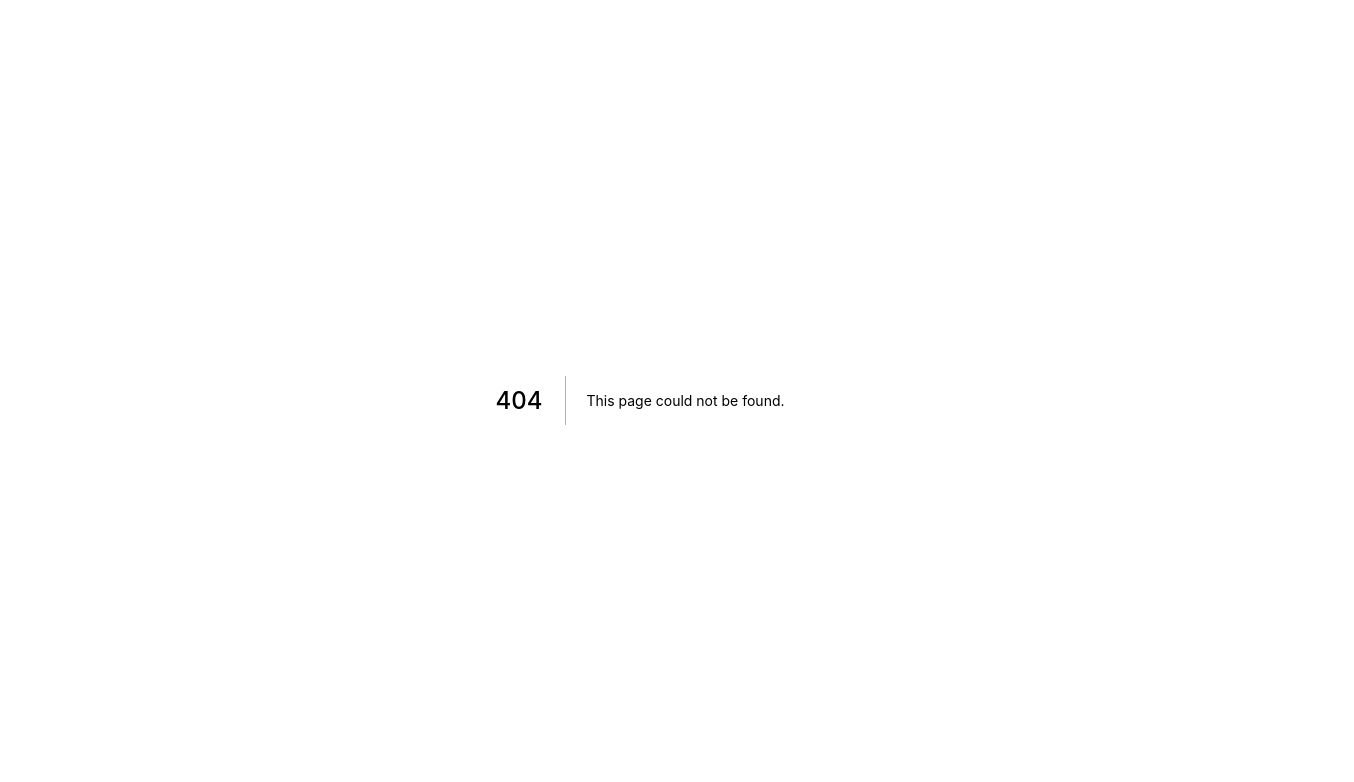
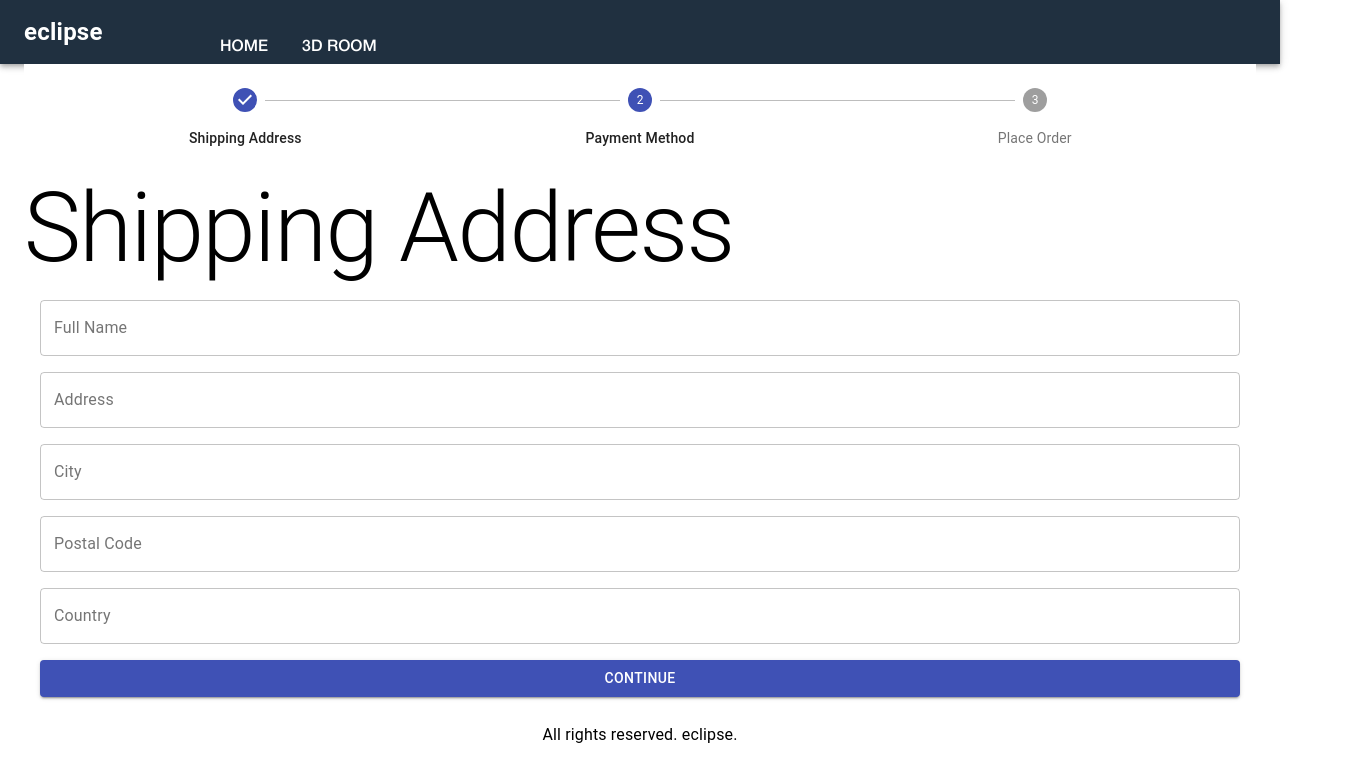
Before and after one commit to twipzz3/webstore, a Next.js app: page /shipping in a window 1280 px wide. Before the commit this address had no page. Shown: the top 782 px of the page, 1354 px wide, since content can reach past the window. Built offline with nearby package versions, Linux system fonts and the light colour scheme.

Commit message:
added shipping page

```diff
--- /dev/null
+++ b/components/checkoutWizard.js
@@ -0,0 +1,14 @@
+import { Step, StepLabel, Stepper } from '@material-ui/core';
+import React from 'react';
+
+export default function CheckoutWizard({ activeStep = 0 }) {
+  return (
+    <Stepper activeStep={activeStep} alternativeLabel>
+      {['Shipping Address', 'Payment Method', 'Place Order'].map((step) => (
+        <Step key={step}>
+          <StepLabel>{step}</StepLabel>
+        </Step>
+      ))}
+    </Stepper>
+  );
+}
--- a/package.json
+++ b/package.json
@@ -15,7 +15,8 @@
     "next": "12.0.10",
     "next-connect": "^0.12.1",
     "react": "17.0.2",
-    "react-dom": "17.0.2"
+    "react-dom": "17.0.2",
+    "react-hook-form": "^7.27.1"
   },
   "devDependencies": {
     "eslint": "8.9.0",
--- /dev/null
+++ b/pages/shipping.js
@@ -0,0 +1,210 @@
+import React, { useContext, useEffect } from 'react';
+import {
+  List,
+  ListItem,
+  Typography,
+  TextField,
+  Button,
+} from '@material-ui/core';
+import { useRouter } from 'next/router';
+import Layout from '../components/Layout';
+import { Store } from '../utils/Store';
+import useStyles from '../utils/styles';
+import Cookies from 'js-cookie';
+import { Controller, useForm } from 'react-hook-form';
+import CheckoutWizard from '../components/CheckoutWizard';
+
+export default function Shipping() {
+  const {
+    handleSubmit,
+    control,
+    formState: { errors },
+    setValue,
+  } = useForm();
+  const router = useRouter();
+  const { state, dispatch } = useContext(Store);
+  const {
+    //userInfo,
+    cart: { shippingAddress },
+  } = state;
+  useEffect(() => {
+    /*     if (!userInfo) {
+      router.push('/login?redirect=/shipping');
+    } */
+    setValue('fullName', shippingAddress.fullName);
+    setValue('address', shippingAddress.address);
+    setValue('city', shippingAddress.city);
+    setValue('postalCode', shippingAddress.postalCode);
+    setValue('country', shippingAddress.country);
+  }, []);
+
+  const classes = useStyles();
+  const submitHandler = ({ fullName, address, city, postalCode, country }) => {
+    dispatch({
+      type: 'SAVE_SHIPPING_ADDRESS',
+      payload: { fullName, address, city, postalCode, country },
+    });
+    Cookies.set(
+      'shippingAddress',
+      JSON.stringify({ fullName, address, city, postalCode, country })
+    );
+    router.push('/payment');
+  };
+  return (
+    <Layout title="Shipping Address">
+      <CheckoutWizard activeStep={1} />
+      <form onSubmit={handleSubmit(submitHandler)} className={classes.form}>
+        <Typography component="h1" variant="h1">
+          Shipping Address
+        </Typography>
+        <List>
+          <ListItem>
+            <Controller
+              name="fullName"
+              control={control}
+              defaultValue=""
+              rules={{
+                required: true,
+                minLength: 2,
+              }}
+              render={({ field }) => (
+                <TextField
+                  variant="outlined"
+                  fullWidth
+                  id="fullName"
+                  label="Full Name"
+                  error={Boolean(errors.fullName)}
+                  helperText={
+                    errors.fullName
+                      ? errors.fullName.type === 'minLength'
+                        ? 'Full Name length is more than 1'
+                        : 'Full Name is required'
+                      : ''
+                  }
+                  {...field}
+                ></TextField>
+              )}
+            ></Controller>
+          </ListItem>
+          <ListItem>
+            <Controller
+              name="address"
+              control={control}
+              defaultValue=""
+              rules={{
+                required: true,
+                minLength: 2,
+              }}
+              render={({ field }) => (
+                <TextField
+                  variant="outlined"
+                  fullWidth
+                  id="address"
+                  label="Address"
+                  error={Boolean(errors.address)}
+                  helperText={
+                    errors.address
+                      ? errors.address.type === 'minLength'
+                        ? 'Address length is more than 1'
+                        : 'Address is required'
+                      : ''
+                  }
+                  {...field}
+                ></TextField>
+              )}
+            ></Controller>
+          </ListItem>
+          <ListItem>
+            <Controller
+              name="city"
+              control={control}
+              defaultValue=""
+              rules={{
+                required: true,
+                minLength: 2,
+              }}
+              render={({ field }) => (
+                <TextField
+                  variant="outlined"
+                  fullWidth
+                  id="city"
+                  label="City"
+                  error={Boolean(errors.city)}
+                  helperText={
+                    errors.city
+                      ? errors.city.type === 'minLength'
+                        ? 'City length is more than 1'
+                        : 'City is required'
+                      : ''
+                  }
+                  {...field}
+                ></TextField>
+              )}
+            ></Controller>
+          </ListItem>
+          <ListItem>
+            <Controller
+              name="postalCode"
+              control={control}
+              defaultValue=""
+              rules={{
+                required: true,
+                minLength: 2,
+              }}
+              render={({ field }) => (
+                <TextField
+                  variant="outlined"
+                  fullWidth
+                  id="postalCode"
+                  label="Postal Code"
+                  error={Boolean(errors.postalCode)}
+                  helperText={
+                    errors.postalCode
+                      ? errors.postalCode.type === 'minLength'
+                        ? 'Postal Code length is more than 1'
+                        : 'Postal Code is required'
+                      : ''
+                  }
+                  {...field}
+                ></TextField>
+              )}
+            ></Controller>
+          </ListItem>
+          <ListItem>
+            <Controller
+              name="country"
+              control={control}
+              defaultValue=""
+              rules={{
+                required: true,
+                minLength: 2,
+              }}
+              render={({ field }) => (
+                <TextField
+                  variant="outlined"
+                  fullWidth
+                  id="country"
+                  label="Country"
+                  error={Boolean(errors.country)}
+                  helperText={
+                    errors.country
+                      ? errors.country.type === 'minLength'
+                        ? 'Country length is more than 1'
+                        : 'Country is required'
+                      : ''
+                  }
+                  {...field}
+                ></TextField>
+              )}
+            ></Controller>
+          </ListItem>
+          <ListItem>
+            <Button variant="contained" type="submit" fullWidth color="primary">
+              Continue
+            </Button>
+          </ListItem>
+        </List>
+      </form>
+    </Layout>
+  );
+}
--- a/utils/store.js
+++ b/utils/store.js
@@ -7,6 +7,9 @@
     cartItems: Cookies.get('cartItems')
       ? JSON.parse(Cookies.get('cartItems'))
       : [],
+    shippingAddress: Cookies.get('shippingAddress')
+      ? JSON.parse(Cookies.get('shippingAddress'))
+      : {},
   },
 };
 
@@ -32,6 +35,12 @@
       Cookies.set('cartItems', JSON.stringify(cartItems));
       return { ...state, cart: { ...state.cart, cartItems } };
     }
+    case 'SAVE_SHIPPING_ADDRESS':
+      return {
+        ...state,
+        cart: { ...state.cart, shippingAddress: action.payload },
+      };
+
     default:
       return state;
   }
```
Also changed, not shown: pages/cart.js (+11 -1 lines), 1 other file (tests, documents, lock files or other folders).
